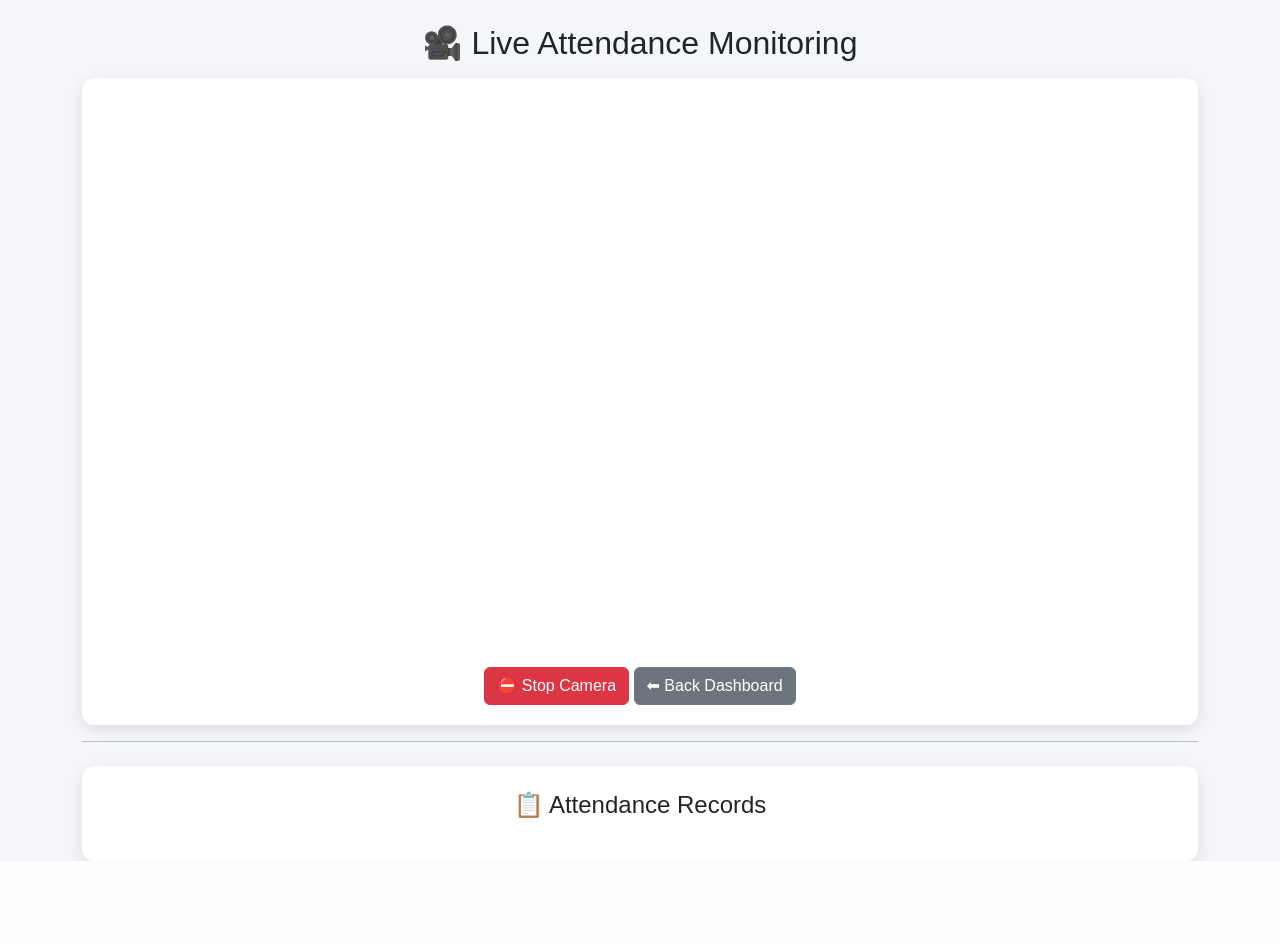
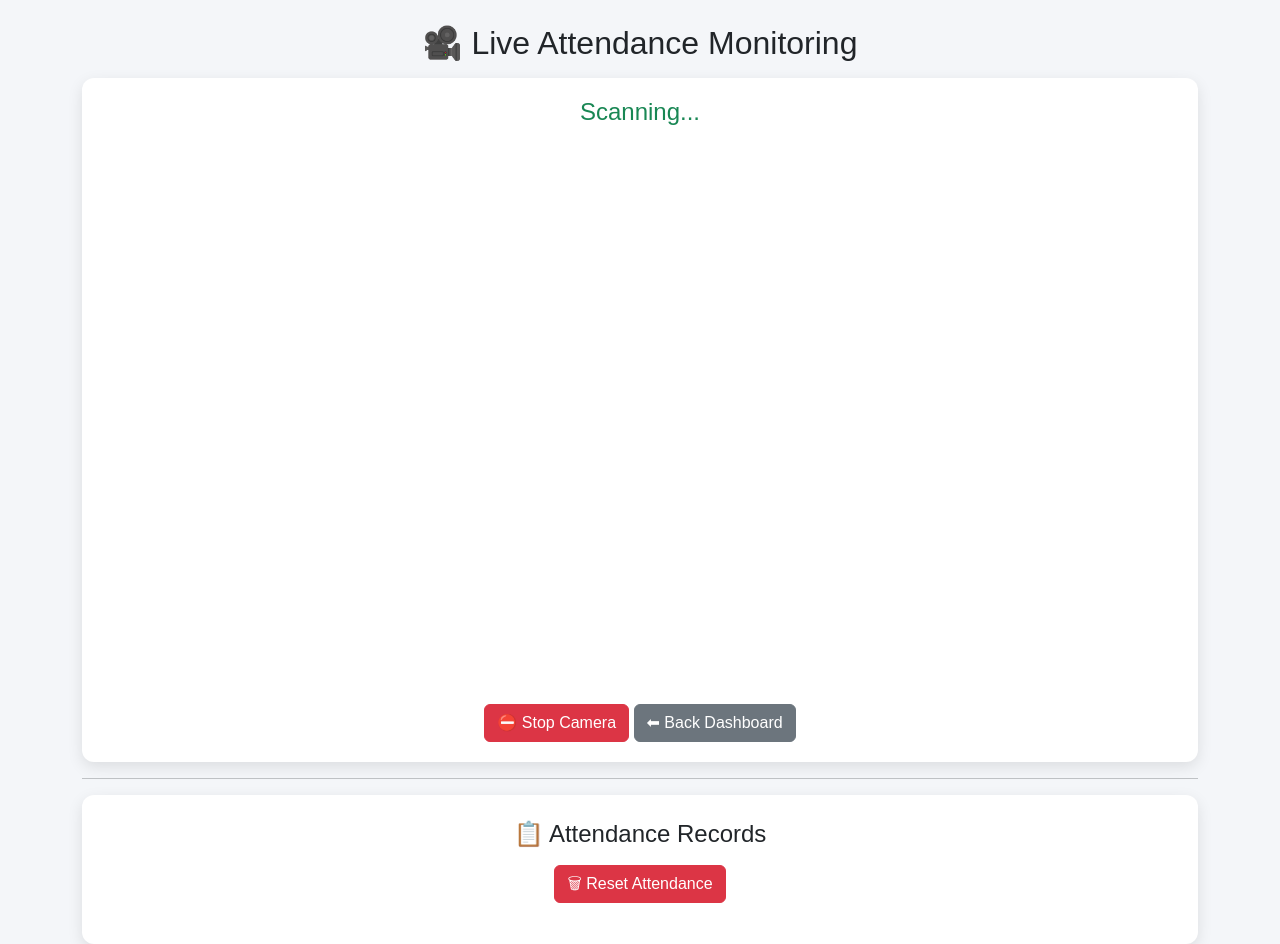
Before and after one commit to adeshdehade/FaceAttendanceSystem, a Flask app: page /attendance in a window 1280 px wide. Before the commit the page ends 861 px from the top, so only its background shows below. Run offline with Flask 3, Linux system fonts and the light colour scheme; the visitor is signed in with stand-in values (Sample User, id 1).

```diff
--- a/app.py
+++ b/app.py
@@ -9,7 +9,12 @@ import numpy as np
 from firebase_config import attendance_ref
 
 # ✅ Face processing
-from face_module import process_web_frame
+from face_module import (
+    process_web_frame,
+    last_detected_name,
+    last_face_box,
+    reset_memory
+)
 
 app = Flask(__name__)
 app.secret_key = "secretkey"
@@ -116,42 +121,96 @@ def students():
 @app.route('/delete_student/<filename>')
 def delete_student(filename):
 
-    filepath = f"images/{filename}"
+    filepath = os.path.join("images", filename)
 
+    if "_" not in filename:
+        return redirect('/students')
+
+    sid, name = filename.replace(".jpg","").split("_")
+
+    # ===== DELETE IMAGE =====
     if os.path.exists(filepath):
         os.remove(filepath)
+
+    # ===== DELETE CSV RECORD =====
+    if os.path.exists("attendance.csv"):
+
+        import pandas as pd
+
+        df = pd.read_csv("attendance.csv")
+
+        df = df[df["ID"] != sid]
+
+        df.to_csv("attendance.csv", index=False)
+
+    # ===== DELETE FIREBASE RECORD =====
+    from firebase_config import attendance_ref
+
+    data = attendance_ref.get()
+
+    if data:
+        for key, value in data.items():
+            if value.get("id") == sid:
+                attendance_ref.child(key).delete()
 
     return redirect('/students')
 
 
-# ================= EDIT =================
-@app.route('/edit_student/<filename>', methods=['GET', 'POST'])
+# ================= EDIT STUDENT =================
+@app.route('/edit_student/<filename>', methods=['GET','POST'])
 def edit_student(filename):
 
     old_path = os.path.join("images", filename)
-    sid, name = filename.replace(".jpg", "").split("_")
+
+    if "_" not in filename:
+        return redirect('/students')
+
+    old_sid, old_name = filename.replace(".jpg","").split("_")
 
     if request.method == "POST":
 
-        new_sid = request.form['sid']
-        new_name = request.form['name']
+        new_sid = request.form['sid'].strip()
+        new_name = request.form['name'].strip()
 
         new_filename = f"{new_sid}_{new_name}.jpg"
         new_path = os.path.join("images", new_filename)
 
+        # ========= RENAME IMAGE =========
         if os.path.exists(old_path):
             os.rename(old_path, new_path)
+
+        # ========= UPDATE CSV =========
+        if os.path.exists("attendance.csv"):
+
+            df = pd.read_csv("attendance.csv")
+
+            df.loc[df["ID"].astype(str) == old_sid, "ID"] = new_sid
+            df.loc[df["Name"].str.upper() == old_name.upper(),
+                   "Name"] = new_name.upper()
+
+            df.to_csv("attendance.csv", index=False)
+
+        # ========= UPDATE FIREBASE =========
+        data = attendance_ref.get()
+
+        if data:
+            for key, value in data.items():
+
+                if value.get("id") == old_sid:
+
+                    attendance_ref.child(key).update({
+                        "id": new_sid,
+                        "name": new_name.upper()
+                    })
 
         return redirect('/students')
 
     return render_template(
         "edit_student.html",
-        sid=sid,
-        name=name,
+        sid=old_sid,
+        name=old_name,
         filename=filename
     )
-
-
 # ================= SHOW IMAGE =================
 @app.route('/images/<filename>')
 def images(filename):
@@ -212,7 +271,16 @@ def attendance_data():
 
     except Exception:
         return "<h5 class='text-center'>Loading Attendance...</h5>"
+# ================= LIVE FACE BOX =================
+@app.route("/live_face")
+def live_face():
 
+    from face_module import last_detected_name, last_face_box
+
+    return {
+        "name": last_detected_name,
+        "box": last_face_box
+    }
 
 # ================= DOWNLOAD EXCEL =================
 @app.route('/download')
@@ -235,6 +303,26 @@ def download():
 
     except Exception:
         return "Download Error"
+ # ================= RESET ATTENDANCE =================
+@app.route('/reset_attendance')
+def reset_attendance():
+
+    if 'admin' not in session:
+        return redirect('/')
+
+    # ===== DELETE CSV FILE =====
+    if os.path.exists("attendance.csv"):
+        os.remove("attendance.csv")
+
+    # ===== DELETE FIREBASE DATA =====
+    data = attendance_ref.get()
+
+    if data:
+        for key in data.keys():
+            attendance_ref.child(key).delete()
+
+    return redirect('/attendance')
+
 
 
 # ================= RUN =================
--- a/attendance.csv
+++ /dev/null
@@ -1,4 +0,0 @@
-ID,Name,Date,Time
-8754,ADESH DEHADE,2026-02-28,00:56
-8877,ADITYA JADHAV,2026-02-28,00:56
-2345,HARSH,2026-02-28,00:56
--- a/face_module.py
+++ b/face_module.py
@@ -34,11 +34,15 @@ for file in os.listdir(path):
         encodeList.append(encodes[0])
         names.append(os.path.splitext(file)[0])
 
-print("Faces Loaded Successfully ✅")
+print("✅ Faces Loaded Successfully")
 
 
 # ================= DAILY MEMORY =================
 marked_today = {}
+
+# LIVE DISPLAY VARIABLES
+last_detected_name = "Scanning..."
+last_face_box = None
 
 
 # ================= MARK ATTENDANCE =================
@@ -48,7 +52,7 @@ def mark_attendance(sid, name):
     today = now.strftime("%Y-%m-%d")
     time = now.strftime("%H:%M")
 
-    # ✅ Already marked today (RAM protection)
+    # ✅ RAM duplicate protection
     if sid in marked_today:
         if marked_today[sid] == today:
             return
@@ -97,27 +101,58 @@ def mark_attendance(sid, name):
 # =====================================================
 def process_web_frame(frame):
 
+    global last_detected_name, last_face_box
+
     try:
+
         small = cv2.resize(frame, (0, 0), None, 0.25, 0.25)
         rgb_small = cv2.cvtColor(small, cv2.COLOR_BGR2RGB)
 
         faces = face_recognition.face_locations(rgb_small)
         encodes = face_recognition.face_encodings(rgb_small, faces)
 
-        for encodeFace in encodes:
+        if len(faces) == 0:
+            last_detected_name = "Scanning..."
+            last_face_box = None
+            return
+
+        for encodeFace, faceLoc in zip(encodes, faces):
 
             faceDis = face_recognition.face_distance(
                 encodeList, encodeFace)
 
             matchIndex = np.argmin(faceDis)
 
-            # ✅ STRONG ACCURACY FILTER
+            # ✅ GET ORIGINAL FRAME SIZE
+            h, w, _ = frame.shape
+
+            y1, x2, y2, x1 = faceLoc
+
+            # ✅ CONVERT TO SCREEN PERCENTAGE
+            top = (y1 * 4) / h
+            right = (x2 * 4) / w
+            bottom = (y2 * 4) / h
+            left = (x1 * 4) / w
+
+            last_face_box = [left, top, right, bottom]
+
             if faceDis[matchIndex] < 0.45:
 
                 student = names[matchIndex]
                 sid, name = student.split("_")
 
+                last_detected_name = f"{sid} - {name.upper()}"
+
                 mark_attendance(sid, name)
+                return
+
+        # ✅ UNKNOWN FACE
+        last_detected_name = "Unknown Face"
 
     except Exception as e:
         print("Face Process Error:", e)
+
+# ================= RESET MEMORY =================
+def reset_memory():
+    global marked_today
+    marked_today.clear()
--- a/templates/attendance.html
+++ b/templates/attendance.html
@@ -27,9 +27,19 @@ body{
     box-shadow:0px 5px 15px rgba(0,0,0,0.1);
 }
 
+.video-wrapper{
+    position:relative;
+}
+
 video{
     width:100%;
     border-radius:10px;
+}
+
+canvas{
+    position:absolute;
+    top:0;
+    left:0;
 }
 
 tr:first-child{
@@ -50,10 +60,19 @@ tr:first-child{
 
 <div class="camera-card text-center">
 
-<!-- ✅ MOBILE + LAPTOP CAMERA -->
+<!-- ✅ LIVE NAME -->
+<h4 id="studentName" class="text-success">
+Scanning...
+</h4>
+
+<div class="video-wrapper">
+
 <video id="video" autoplay playsinline></video>
+<canvas id="overlay"></canvas>
 
-<br><br>
+</div>
+
+<br>
 
 <button class="btn btn-danger" onclick="stopCamera()">
 ⛔ Stop Camera
@@ -67,11 +86,19 @@ tr:first-child{
 
 <hr>
 
-<div class="attendance-box mt-4">
+<div class="attendance-box">
 
 <h4 class="text-center mb-3">
 📋 Attendance Records
 </h4>
+
+<div class="text-center mb-3">
+<a href="/reset_attendance"
+class="btn btn-danger"
+onclick="return confirm('Delete ALL attendance data?')">
+🗑 Reset Attendance
+</a>
+</div>
 
 <div id="table"></div>
 
@@ -80,64 +107,101 @@ tr:first-child{
 </div>
 
 
-<!-- Hidden canvas -->
-<canvas id="canvas" style="display:none;"></canvas>
+<!-- hidden capture canvas -->
+<canvas id="hiddenCanvas" style="display:none;"></canvas>
 
 
 <script>
 
-/* ================= OPEN CAMERA ================= */
+let stream;
+const video=document.getElementById("video");
+const overlay=document.getElementById("overlay");
+const ctx=overlay.getContext("2d");
 
-let stream;
+/* ================= START CAMERA ================= */
 
 navigator.mediaDevices.getUserMedia({
-    video:{ facingMode:"environment" }
+video:{facingMode:"environment"}
 })
-.then(function(s){
-    stream = s;
-    document.getElementById("video").srcObject = stream;
+.then(s=>{
+stream=s;
+video.srcObject=s;
 })
 .catch(()=>{
-    alert("Camera Permission Required");
+alert("Camera Permission Required");
 });
-
 
 /* ================= STOP CAMERA ================= */
 
 function stopCamera(){
-    stream.getTracks().forEach(track => track.stop());
+if(stream){
+stream.getTracks().forEach(track=>track.stop());
+}
 }
 
-
-/* ================= SEND FRAME TO SERVER ================= */
+/* ================= SEND FRAME ================= */
 
 setInterval(()=>{
 
-    let video=document.getElementById("video");
-    let canvas=document.getElementById("canvas");
+if(!stream) return;
 
-    canvas.width=video.videoWidth;
-    canvas.height=video.videoHeight;
+let canvas=document.getElementById("hiddenCanvas");
 
-    let ctx=canvas.getContext("2d");
-    ctx.drawImage(video,0,0);
+canvas.width=video.videoWidth;
+canvas.height=video.videoHeight;
 
-    let image=canvas.toDataURL("image/jpeg");
+canvas.getContext("2d")
+.drawImage(video,0,0);
 
-    fetch("/process_frame",{
-        method:"POST",
-        body:image
-    });
+fetch("/process_frame",{
+method:"POST",
+body:canvas.toDataURL("image/jpeg")
+});
 
-},2000);
+},1500);
 
+
+/* ================= DRAW GREEN BOX ================= */
+
+setInterval(()=>{
+
+fetch("/live_face")
+.then(res=>res.json())
+.then(data=>{
+
+overlay.width = video.videoWidth;
+overlay.height = video.videoHeight;
+
+ctx.clearRect(0,0,overlay.width,overlay.height);
+
+// show name on top dashboard text
+document.getElementById("studentName").innerText = data.name;
+
+if(data.box){
+
+let [left,top,right,bottom] = data.box;
+
+// percentage → pixel conversion
+let x1 = left * overlay.width;
+let y1 = top * overlay.height;
+
+// ✅ name near detected face
+ctx.fillStyle = "lime";
+ctx.font = "22px Arial";
+ctx.fillText(data.name, x1, y1 - 10);
+
+}
+
+});
+
+},800);
 
 /* ================= LIVE ATTENDANCE TABLE ================= */
 
-setInterval(function(){
+setInterval(()=>{
 
 fetch("/attendance_data")
-.then(response=>response.text())
+.then(r=>r.text())
 .then(data=>{
 document.getElementById("table").innerHTML=data;
 });
```
Also changed, not shown: 2 other files.
